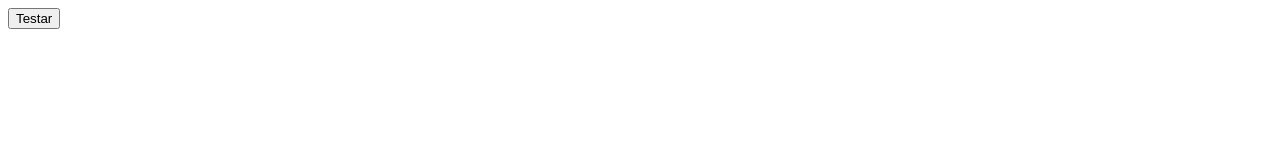
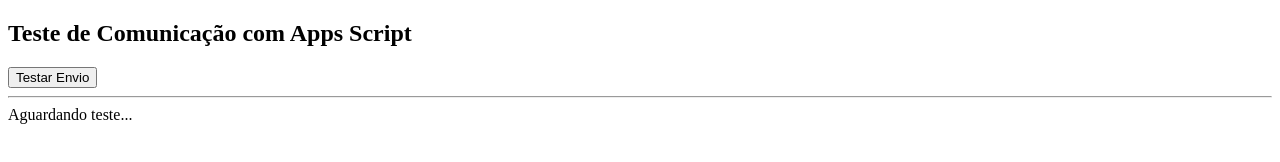
Before and after one commit to julianacpeng-boop/avaliacao-engenharia-clinica, a plain HTML site: page teste.html in a window 1280 px wide. Drawn offline with Linux system fonts and the light colour scheme.

Commit message:
Update teste.html

```diff
--- a/teste.html
+++ b/teste.html
@@ -1,29 +1,63 @@
 <!DOCTYPE html>
-<html>
+<html lang="pt-BR">
+<head>
+<meta charset="UTF-8">
+<meta name="viewport" content="width=device-width, initial-scale=1.0">
+<title>Teste Apps Script</title>
+</head>
+
 <body>
 
-<button onclick="enviar()">Testar</button>
+<h2>Teste de Comunicação com Apps Script</h2>
+
+<button onclick="enviar()">Testar Envio</button>
+
+<hr>
+
+<div id="resultado">
+Aguardando teste...
+</div>
 
 <script>
+
 async function enviar(){
 
-  const url =
-  "https://script.google.com/macros/s/AKfycbyNR_4H8cYKJJ0KDd8nwq1GYIp0oKEFyj3EnOfgNiCWgz141zNyN4hUJHPR3iqTp16C/exec";
+  document.getElementById("resultado").innerHTML =
+  "Enviando...";
 
-  const resposta = await fetch(url,{
-    method:"POST",
-    body:JSON.stringify({
-      acao:"salvarAvaliacao",
-      chamado:"TESTE",
-      tecnico:"JULIANA",
-      nota:"5",
-      comentario:"teste"
-    })
-  });
+  try {
 
-  console.log(await resposta.text());
+    const resposta = await fetch(
+      "https://script.google.com/macros/s/AKfycbyNR_4H8cYKJJ0KDd8nwq1GYIp0oKEFyj3EnOfgNiCWgz141zNyN4hUJHPR3iqTp16C/exec",
+      {
+        method: "POST",
+        headers: {
+          "Content-Type": "application/json"
+        },
+        body: JSON.stringify({
+          acao: "salvarAvaliacao",
+          chamado: "TESTE123",
+          tecnico: "JULIANA",
+          nota: "5",
+          comentario: "Teste GitHub"
+        })
+      }
+    );
+
+    const texto = await resposta.text();
+
+    document.getElementById("resultado").innerHTML =
+      "<b>SUCESSO:</b><br><pre>" + texto + "</pre>";
+
+  } catch (erro) {
+
+    document.getElementById("resultado").innerHTML =
+      "<b>ERRO:</b><br>" + erro;
+
+  }
 
 }
+
 </script>
 
 </body>
```
